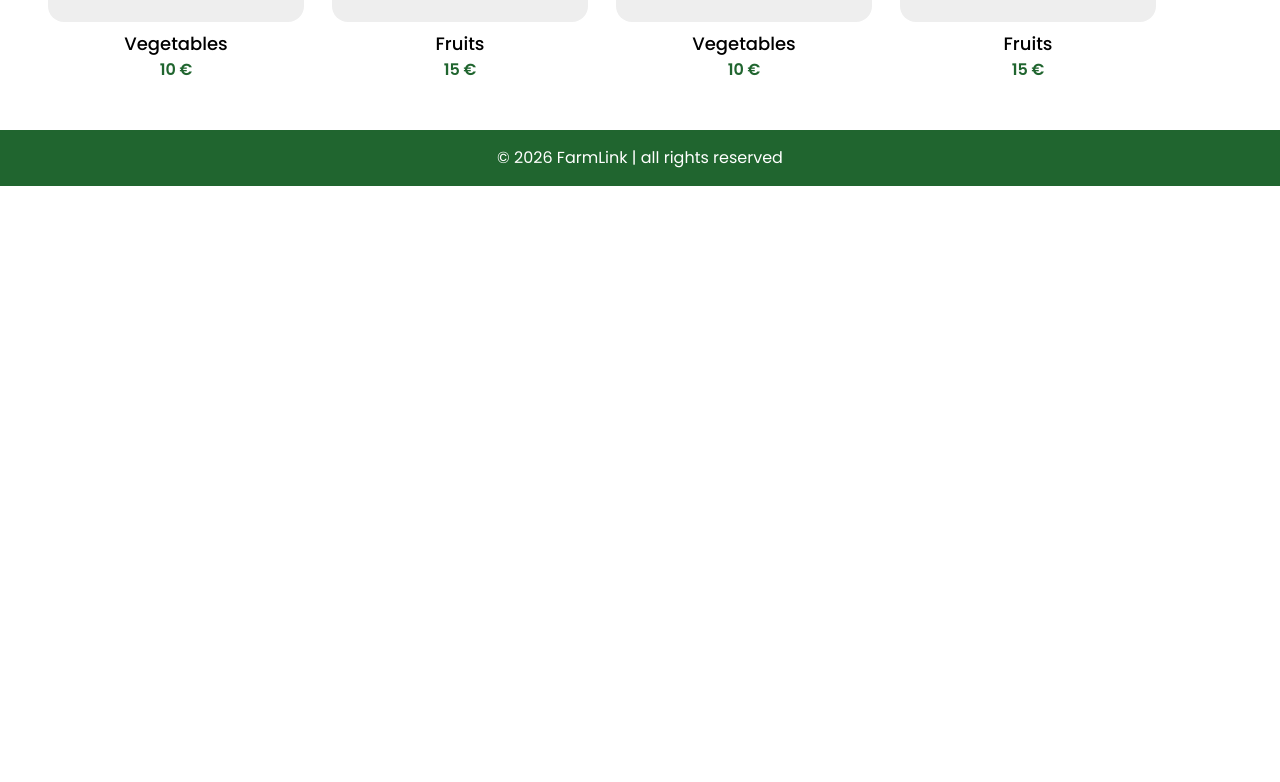
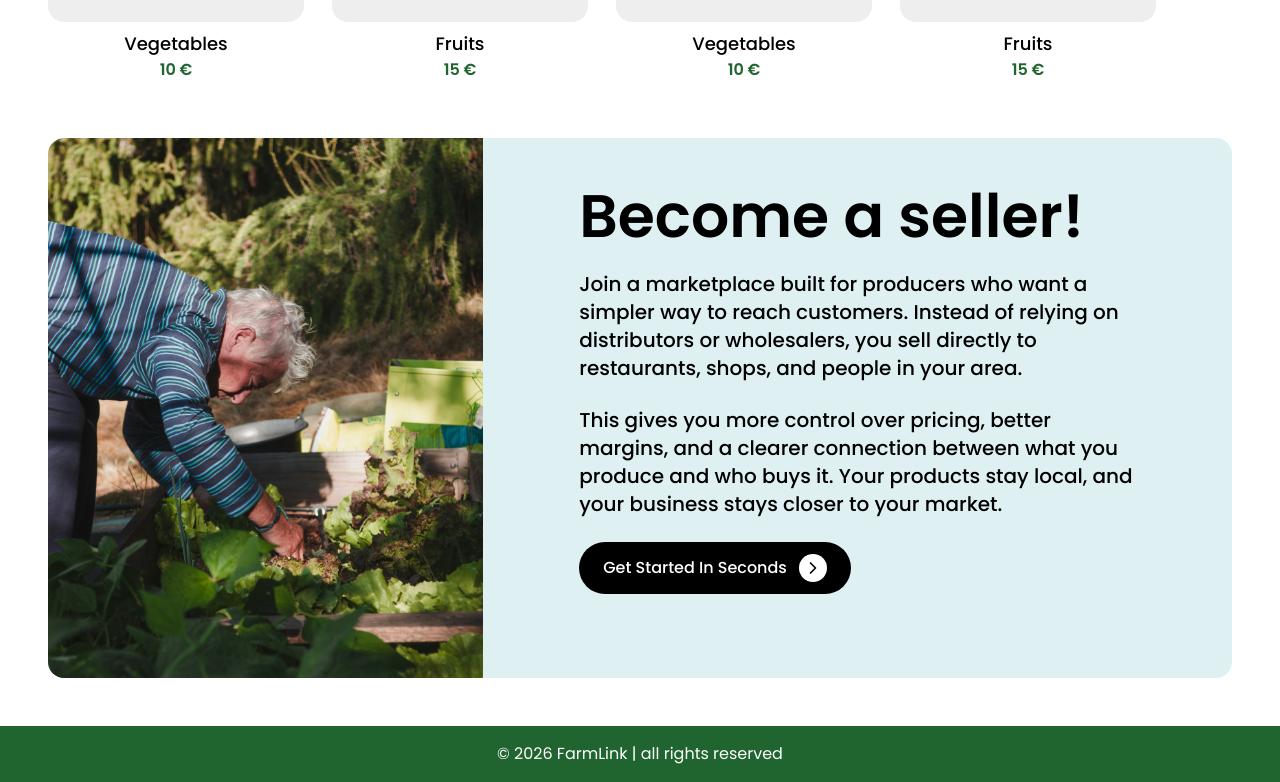
Before and after one commit to MaximHr/Marketplace, an Angular app in the folder front-store/: page / in a window 1280 px wide. Shown: the part 845-1627 px from the top of the page. Before the commit the page ends 1031 px from the top, so only its background shows below. Built offline with nearby package versions, Linux system fonts and the light colour scheme.

Commit message:
become a seller section

```diff
--- a/front-store/src/app/components/hero/hero.html
+++ b/front-store/src/app/components/hero/hero.html
@@ -30,14 +30,12 @@
       </li>
     </ul>
     <div class="flex items-center gap-6">
-      <button class="hover:bg-[#333] transition-colors gap-3 flex items-center font-medium bg-black text-white rounded-full px-6 py-3">
+      <button
+        class="hover:bg-[#333] transition-colors gap-3 flex items-center font-medium bg-black text-white rounded-full px-6 py-3"
+      >
         Shop Orgnaic Food
         <span class="flex items-center justify-center bg-white rounded-full size-7">
-          <img
-            class="size-5"
-            src="assets/icons/chevron-right.svg"
-            alt="chevron right"
-          />
+          <img class="size-5" src="assets/icons/chevron-right.svg" alt="chevron right" />
         </span>
       </button>
       <button class="underline font-medium">Become seller</button>
@@ -45,7 +43,7 @@
   </div>
   <div class="flex-1 relative">
     <img class="rounded-2xl" src="assets/images/organic-shop.jpg" alt="Organic Shop" />
-    <p class="float font-medium bg-secondary px-8 py-3 rounded-full absolute left-[50%] bottom-4">
+    <p class="float font-medium bg-accent px-8 py-3 rounded-full absolute left-[50%] bottom-4">
       Healthy
     </p>
     <p
@@ -54,7 +52,7 @@
       Eco-Friendly
     </p>
     <p
-      class="float font-medium bg-[#def0f2] size-18 flex justify-center items-center rounded-full absolute top-[10%] -right-5"
+      class="float font-medium bg-secondary size-18 flex justify-center items-center rounded-full absolute top-[10%] -right-5"
     >
       Tasty
     </p>
--- a/front-store/src/app/components/navbar/navbar.html
+++ b/front-store/src/app/components/navbar/navbar.html
@@ -1,23 +1,30 @@
 <div class="flex justify-between items-center py-4 px-12 font-semibold text-[15px]">
   <div class="flex items-center gap-6">
     <div class="flex items-center gap-2 cursor-pointer mr-2">
-			<img class="size-12" src="assets/images/logo.png" alt="vegetables logo">
+      <img class="size-12" src="assets/images/logo.png" alt="vegetables logo" />
       <p class="text-xl">FarmLink</p>
     </div>
     <a>Home</a>
     <a class="flex items-center">
       Categories
-      <span>
-        <img class="size-5" src="assets/icons/chevron-down.svg" alt="chevron down" /> </span
+      <span> <img class="size-5" src="assets/icons/chevron-down.svg" alt="chevron down" /> </span
     ></a>
     <a>All products</a>
   </div>
   <div class="flex items-center gap-6">
     <div class="flex items-center relative font-medium">
-      <input type="text" placeholder="Search..." class="text-[#444] pr-12 pl-5 w-75 bg-soft py-2.5 rounded-full placeholder-[#555]"/>
+      <input
+        type="text"
+        placeholder="Search..."
+        class="text-[#444] pr-12 pl-5 w-75 bg-soft py-2.5 rounded-full placeholder-[#555]"
+      />
       <img class="absolute size-5 right-5" src="assets/icons/search.svg" alt="search icon" />
     </div>
-    <img class="size-5 cursor-pointer"  src="assets/icons/user.svg" alt="user icon" />
-    <img class="size-5 cursor-pointer"  src="assets/icons/shopping-cart.svg" alt="shopping cart icon" />
+    <img class="size-5 cursor-pointer" src="assets/icons/user.svg" alt="user icon" />
+    <img
+      class="size-5 cursor-pointer"
+      src="assets/icons/shopping-cart.svg"
+      alt="shopping cart icon"
+    />
   </div>
 </div>
--- /dev/null
+++ b/front-store/src/app/components/seller-section/seller-section.html
@@ -0,0 +1,26 @@
+<div class="overflow-hidden flex rounded-2xl bg-secondary mt-14 max-h-135 gap-24">
+  <div class="flex-2">
+    <img class="rounded-l-2xl" src="/assets/images/become-seller.jpg" alt="farmer" />
+  </div>
+  <div class="flex-3 flex flex-col items-start">
+    <h1 class="text-left text-6xl mt-12 font-semibold">Become a seller!</h1>
+    <p class="max-w-[85%] mt-6 text-xl font-medium">
+      Join a marketplace built for producers who want a simpler way to reach customers. Instead of
+      relying on distributors or wholesalers, you sell directly to restaurants, shops, and people in
+      your area.
+    </p>
+    <p class="max-w-[85%] mt-6 text-xl font-medium">
+      This gives you more control over pricing, better margins, and a clearer connection between
+      what you produce and who buys it. Your products stay local, and your business stays closer to
+      your market.
+    </p>
+    <button
+      class="mt-6 hover:bg-[#333] transition-colors gap-3 flex items-center font-medium bg-black text-white rounded-full px-6 py-3"
+    >
+      Get Started In Seconds
+      <span class="flex items-center justify-center bg-white rounded-full size-7">
+        <img class="size-5" src="assets/icons/chevron-right.svg" alt="chevron right" />
+      </span>
+    </button>
+  </div>
+</div>
--- a/front-store/src/app/pages/landing/landing.html
+++ b/front-store/src/app/pages/landing/landing.html
@@ -1,4 +1,5 @@
 <div class="px-12">
-	<hero />
-	<product-isle title="Most popular products" />
+  <hero />
+  <product-isle title="Most popular products" />
+  <seller-section />
 </div>
--- a/front-store/src/app/pages/landing/landing.ts
+++ b/front-store/src/app/pages/landing/landing.ts
@@ -1,12 +1,12 @@
 import { Component } from "@angular/core";
 import { Hero } from "../../components/hero/hero";
 import { ProductIsle } from "../../components/product/product-isle/product-isle";
-import { ProductCardT } from '../../types/product-card';
+import { SellerSection } from "../../components/seller-section/seller-section";
 
 @Component({
 	selector: 'landing',
 	templateUrl: 'landing.html',
-	imports: [Hero, ProductIsle]
+	imports: [Hero, ProductIsle, SellerSection]
 })
 export class Landing {
 
--- a/front-store/src/styles.css
+++ b/front-store/src/styles.css
@@ -10,7 +10,8 @@ a, button {
 
 @theme {
   --color-primary: #20652f;
-  --color-secondary: #efee5e;
+  --color-accent: #efee5e;
+  --color-secondary: #def0f2;
 	--color-soft: #eee;
 }
 
```
Also changed, not shown: front-store/src/app/components/seller-section/seller-section.ts (added, +9 -0 lines), front-store/public/assets/images/become-seller.jpg (added).
